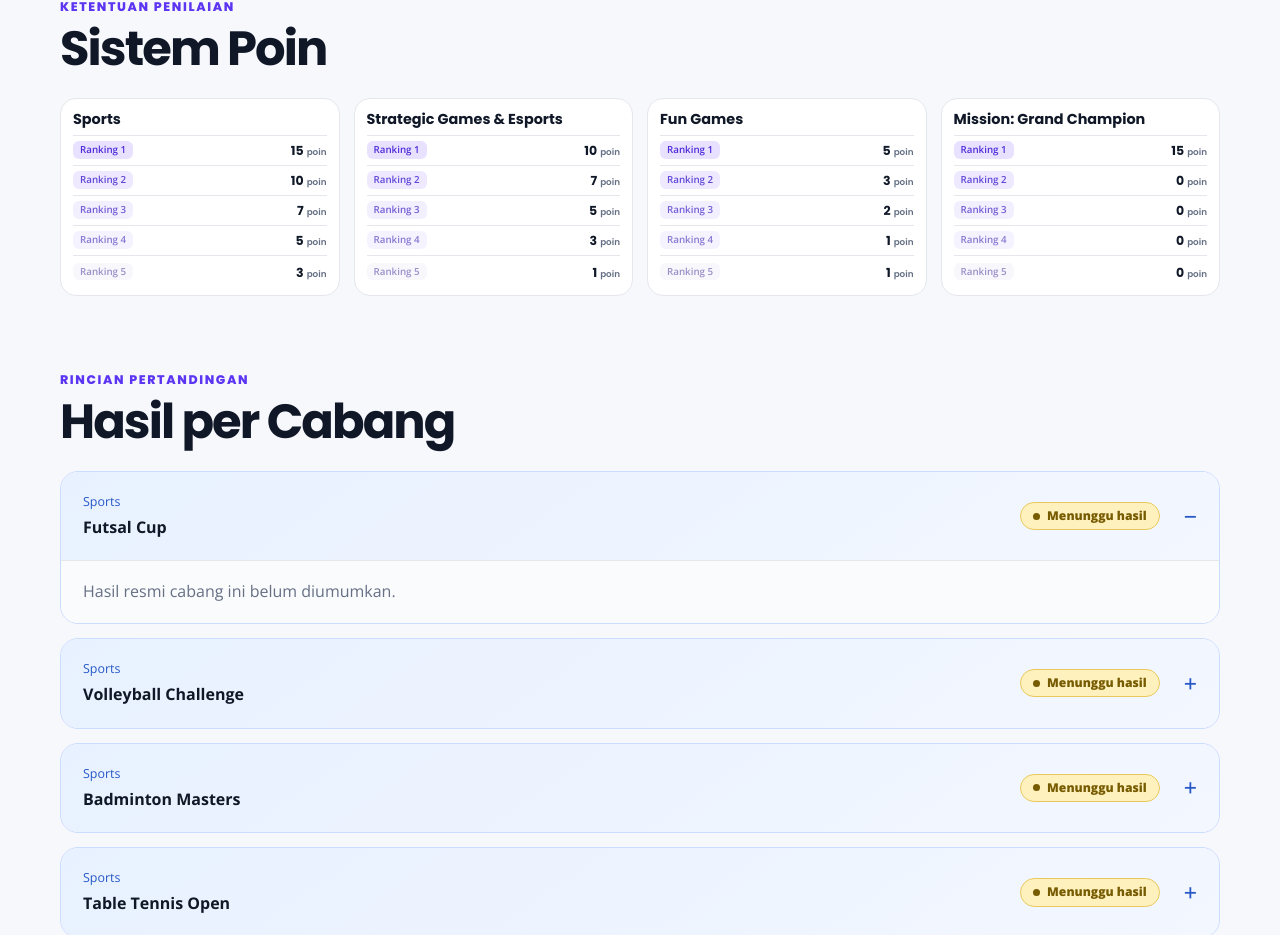
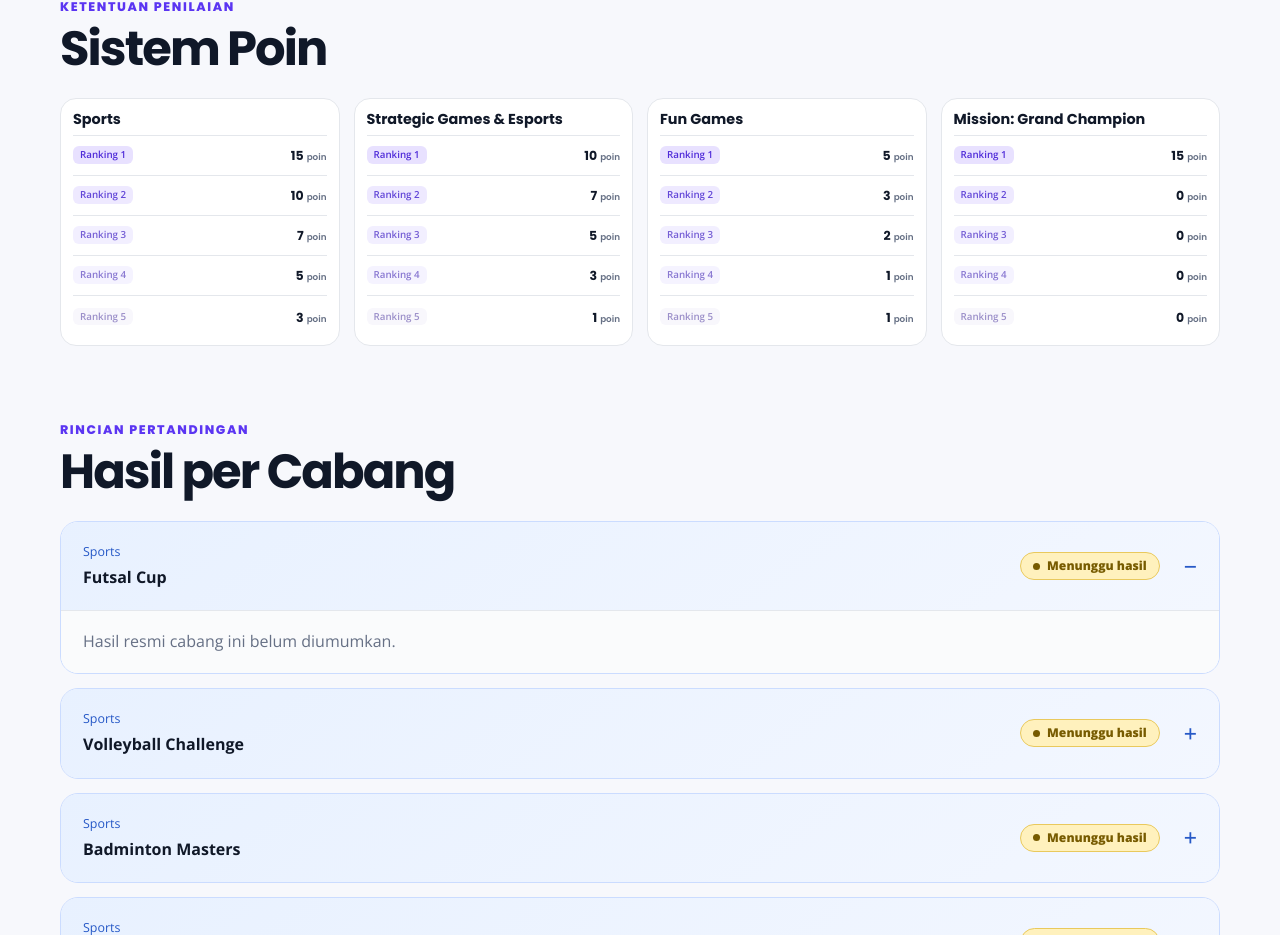
Before and after one commit to ruswanhidayat/portal-atlantik, a Next.js app: page /leaderboard in a window 1280 px wide. Shown: the part 1158-2093 px from the top of the page. Built offline with nearby package versions, Linux system fonts and the light colour scheme.

Commit message:
Increase min-height from 30px to 40px

```diff
--- a/app/globals.css
+++ b/app/globals.css
@@ -905,7 +905,7 @@ a.announcement-list-item:hover .announcement-list-arrow {
   justify-content: space-between;
   gap: 4px;
 
-  min-height: 30px;
+  min-height: 40px;
   padding: 5px 0;
 
   border-top: 1px solid var(--line);
```
